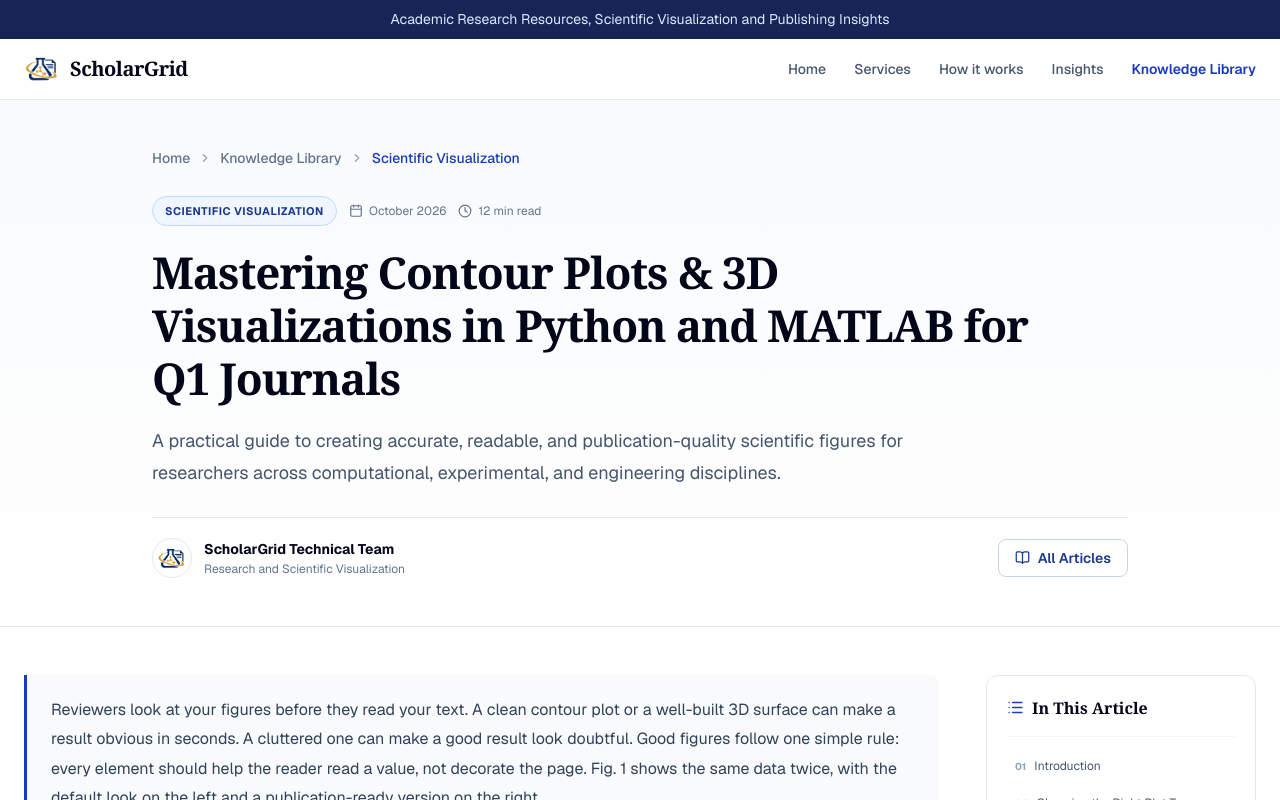
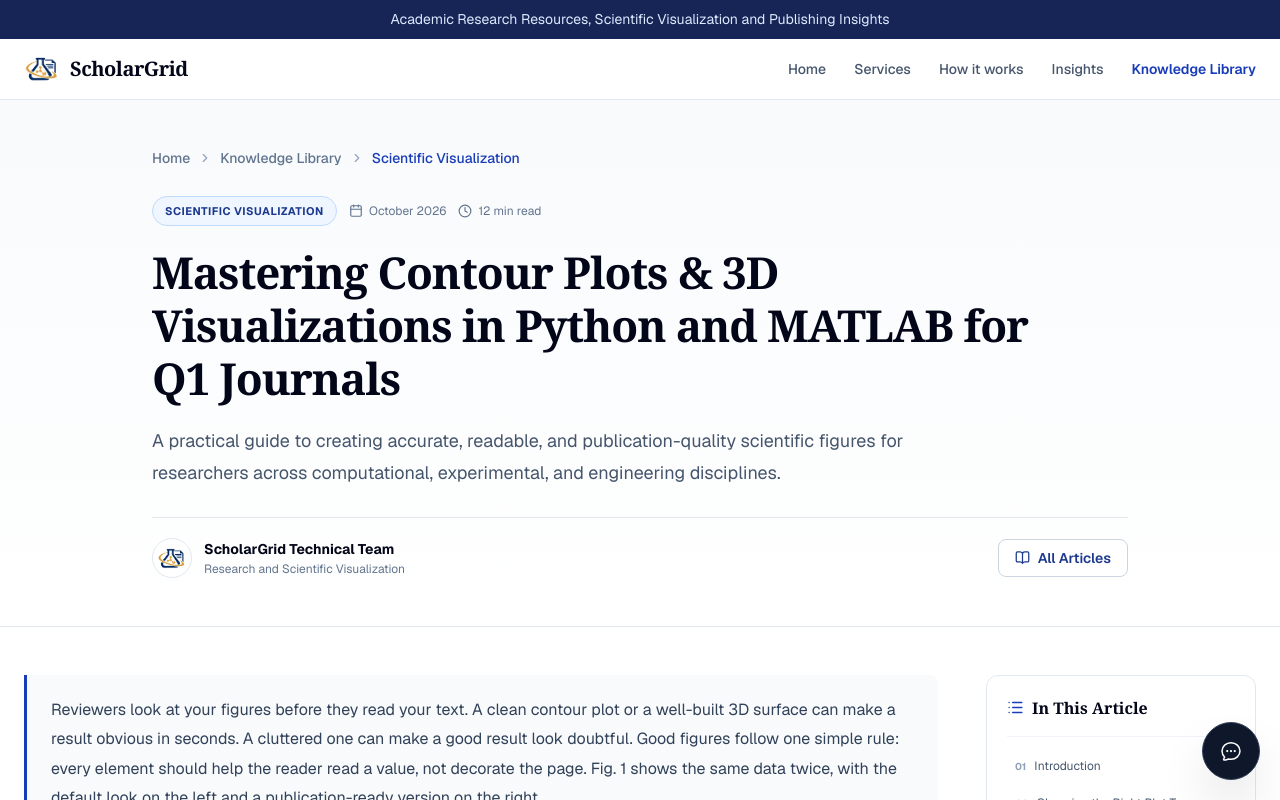
Before and after one commit to hamz-iqbal/scholargrid-website, a Next.js app: page /blog/contour-visualizations in a window 1280 px wide. Shown: the top 800 px of the page. Built offline with nearby package versions, Linux system fonts and the light colour scheme.

Commit message:
Update layout configuration

```diff
--- a/app/layout.tsx
+++ b/app/layout.tsx
@@ -2,6 +2,7 @@ import type { Metadata } from "next";
 import { Geist, Geist_Mono, Source_Serif_4 } from "next/font/google";
 import "./globals.css";
 import { Analytics } from "@vercel/analytics/next";
+import ChatBotGate from "@/components/Chatbot";
 
 const geistSans = Geist({
   variable: "--font-geist-sans",
@@ -126,6 +127,10 @@ export default function RootLayout({
       {/* No manual <script> tags here. Next.js manages <head> from `metadata`. */}
       <body className="min-h-full flex flex-col relative">
         {children}
+
+        {/* Chatbot: shown on all pages except /blog and blog articles */}
+        <ChatBotGate />
+
         <Analytics /> {/* Vercel Live Traffic & Visitor Tracking Component */}
 
         {/* Google AdSense: standard script loading without Next.js data-nscript */}
```
